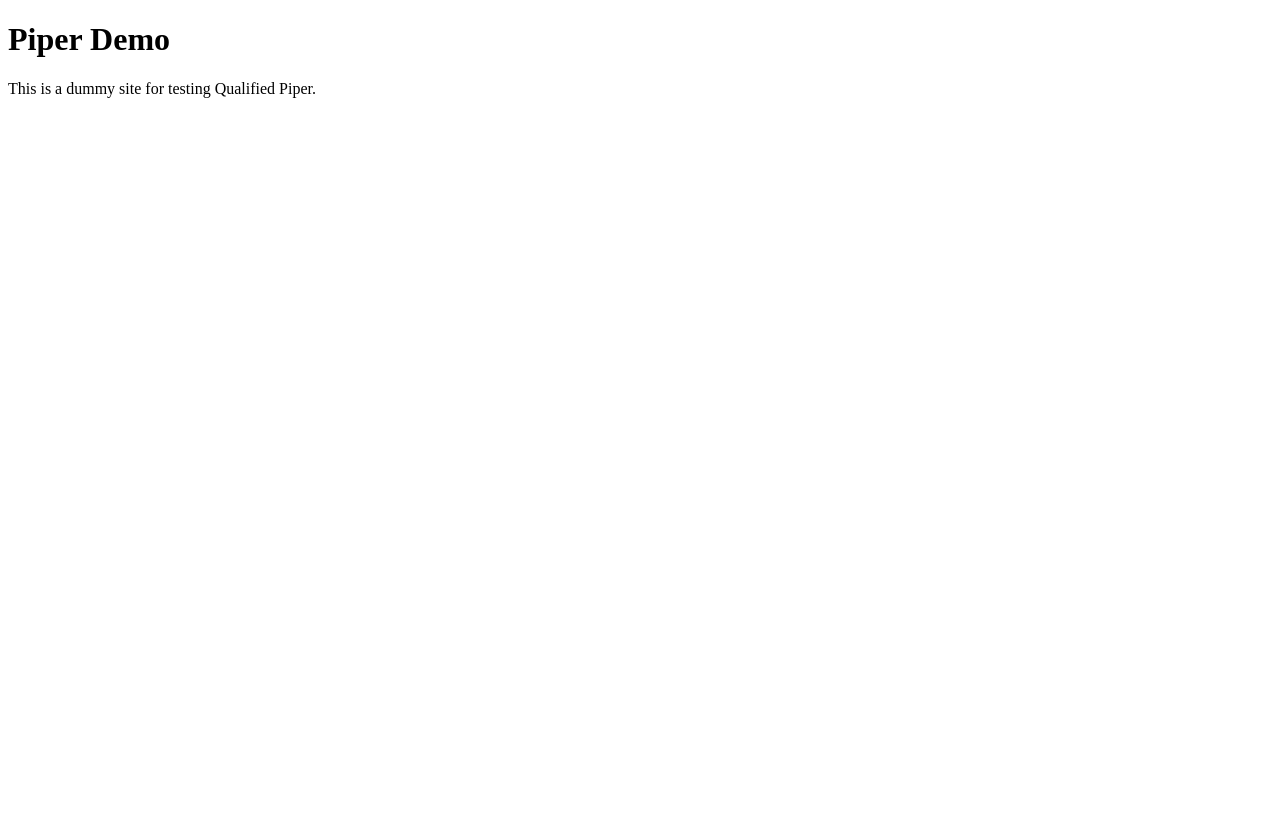
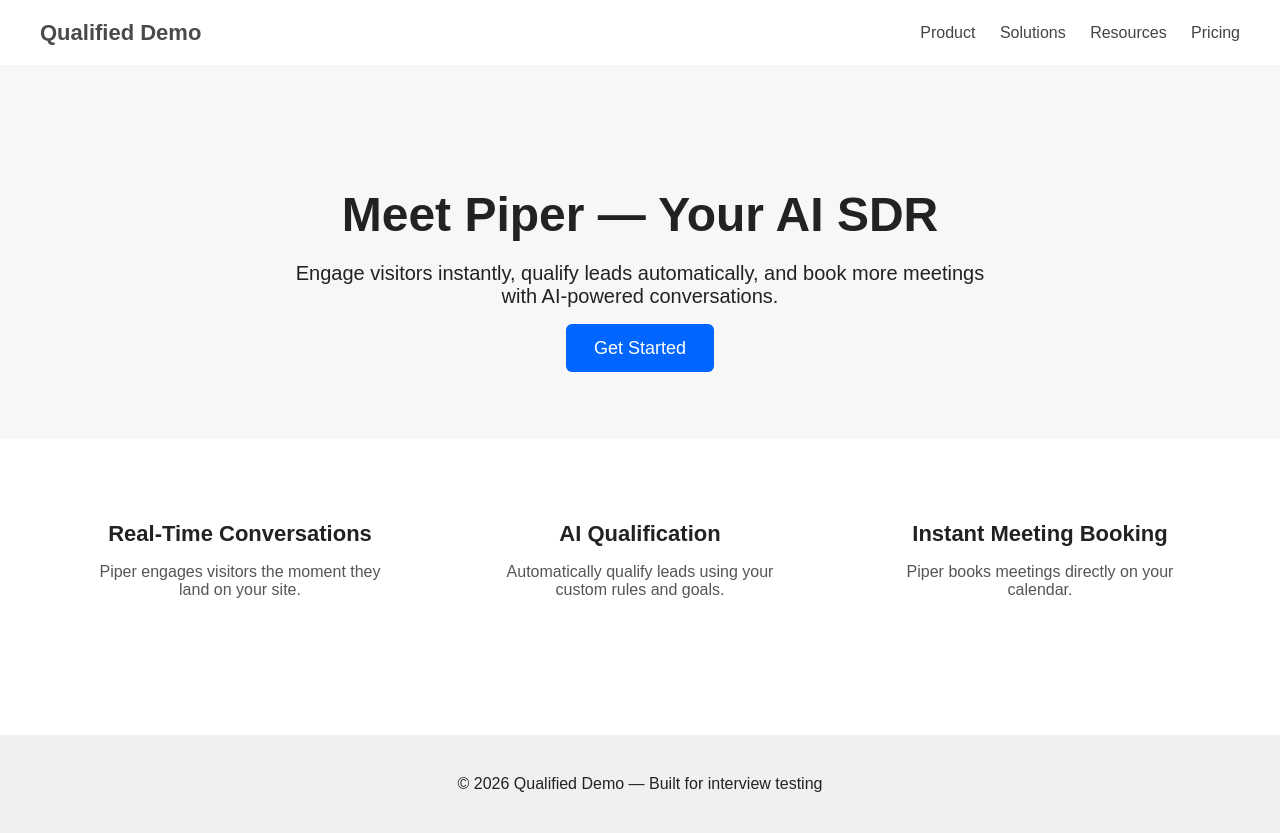
Before and after one commit to charlienguyen45-cmd/piper-demo-site, a plain HTML site: page index.html in a window 1280 px wide. Before the commit the page ends 800 px from the top, so only its background shows below. Drawn offline with Linux system fonts and the light colour scheme.

Commit message:
Revamp HTML structure and styling for demo site

```diff
--- a/index.html
+++ b/index.html
@@ -1,11 +1,143 @@
 <!DOCTYPE html>
-<html>
+<html lang="en">
 <head>
-  <title>Piper Demo Site</title>
+  <meta charset="UTF-8" />
+  <meta name="viewport" content="width=device-width, initial-scale=1.0" />
+  <title>Piper Demo – Qualified Style</title>
+
+  <style>
+    body {
+      margin: 0;
+      font-family: Arial, sans-serif;
+      background: #ffffff;
+      color: #222;
+    }
+
+    /* Header */
+    header {
+      display: flex;
+      justify-content: space-between;
+      align-items: center;
+      padding: 20px 40px;
+      border-bottom: 1px solid #eee;
+    }
+
+    header .logo {
+      font-size: 22px;
+      font-weight: bold;
+      color: #4a4a4a;
+    }
+
+    nav a {
+      margin-left: 20px;
+      text-decoration: none;
+      color: #444;
+      font-size: 16px;
+    }
+
+    /* Hero Section */
+    .hero {
+      padding: 80px 40px;
+      text-align: center;
+      background: #f7f7f7;
+    }
+
+    .hero h1 {
+      font-size: 48px;
+      margin-bottom: 20px;
+    }
+
+    .hero p {
+      font-size: 20px;
+      max-width: 700px;
+      margin: 0 auto 30px;
+    }
+
+    .cta-btn {
+      padding: 14px 28px;
+      background: #0066ff;
+      color: white;
+      border-radius: 6px;
+      text-decoration: none;
+      font-size: 18px;
+    }
+
+    /* Features */
+    .features {
+      display: flex;
+      justify-content: space-around;
+      padding: 60px 40px;
+    }
+
+    .feature {
+      max-width: 300px;
+      text-align: center;
+    }
+
+    .feature h3 {
+      font-size: 22px;
+      margin-bottom: 10px;
+    }
+
+    .feature p {
+      font-size: 16px;
+      color: #555;
+    }
+
+    /* Footer */
+    footer {
+      padding: 40px;
+      text-align: center;
+      background: #f0f0f0;
+      margin-top: 60px;
+    }
+  </style>
 </head>
+
 <body>
-  <h1>Piper Demo</h1>
-  <p>This is a dummy site for testing Qualified Piper.</p>
+
+  <!-- Header -->
+  <header>
+    <div class="logo">Qualified Demo</div>
+    <nav>
+      <a href="#">Product</a>
+      <a href="#">Solutions</a>
+      <a href="#">Resources</a>
+      <a href="#">Pricing</a>
+    </nav>
+  </header>
+
+  <!-- Hero -->
+  <section class="hero">
+    <h1>Meet Piper — Your AI SDR</h1>
+    <p>
+      Engage visitors instantly, qualify leads automatically, and book more meetings with AI-powered conversations.
+    </p>
+    <a class="cta-btn" href="#">Get Started</a>
+  </section>
+
+  <!-- Features -->
+  <section class="features">
+    <div class="feature">
+      <h3>Real-Time Conversations</h3>
+      <p>Piper engages visitors the moment they land on your site.</p>
+    </div>
+
+    <div class="feature">
+      <h3>AI Qualification</h3>
+      <p>Automatically qualify leads using your custom rules and goals.</p>
+    </div>
+
+    <div class="feature">
+      <h3>Instant Meeting Booking</h3>
+      <p>Piper books meetings directly on your calendar.</p>
+    </div>
+  </section>
+
+  <!-- Footer -->
+  <footer>
+    © 2026 Qualified Demo — Built for interview testing
+  </footer>
 
   <!-- Qualified -->
   <script>
@@ -16,7 +148,9 @@
       }
     })(window,'qualified')
   </script>
+
   <script async src="https://js.qualified.com/qualified.js?token=HnfR6a8dgemgwDYM"></script>
   <!-- End Qualified -->
+
 </body>
 </html>
```
